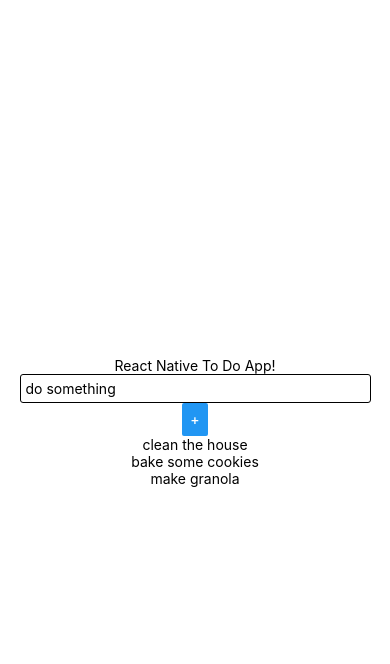
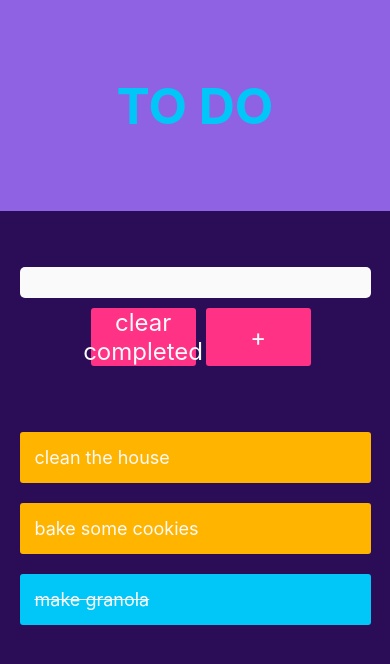
Before and after one commit to amlane/RN-Task-Master, a React Native app: screen / in a window 390 px wide. Shown: the top 664 px of the page. Built offline with nearby package versions, Linux system fonts and the light colour scheme.

Commit message:
some styling and toggleCompleted featured added

```diff
--- a/App.js
+++ b/App.js
@@ -1,5 +1,5 @@
 import React from 'react';
-import { StyleSheet, Text, View, TextInput, Button } from 'react-native';
+import { StyleSheet, Text, View, TextInput, Button, TouchableHighlight } from 'react-native';
 
 export default class App extends React.Component {
   constructor() {
@@ -22,9 +22,21 @@ export default class App extends React.Component {
     }
   }
 
-
+  toggleCompleted = id => {
+    const newList = this.state.tasks.map(t => {
+      if (t.id === id) {
+        return { ...t, completed: !t.completed }
+      }
+      return t;
+    })
+    this.setState(prevState => ({
+      ...prevState,
+      tasks: newList
+    }))
+  }
 
   handleSubmit = () => {
+    if (this.state.newTask === "") return;
     const newObj = {
       id: Date.now(),
       text: this.state.newTask,
@@ -32,47 +44,112 @@ export default class App extends React.Component {
     }
     this.setState(prevState => ({
       ...prevState,
-      tasks: [...this.state.tasks, newObj]
+      tasks: [...this.state.tasks, newObj],
+      newTask: ""
     }))
   }
 
 
   render() {
     return (
-      <View style={styles.container}>
-        <Text>React Native To Do App!</Text>
+      <>
+        <View style={styles.header}>
+          <Text style={styles.title}>TO DO</Text>
+        </View>
+
+        <View style={styles.form}>
           <TextInput
-          placeholder="do something"
             style={styles.inputField}
             value={this.state.newTask}
             name="newTask"
             onChangeText={(newTask) => this.setState({ newTask })}
           />
-        <Button onPress={this.handleSubmit} title="+" />
-
+          <View style={styles.btnCtnr}>
+            <TouchableHighlight style={styles.customBtn}>
+              <Text style={styles.btnText}>clear completed</Text>
+            </TouchableHighlight>
+            <TouchableHighlight style={styles.customBtn} onPress={this.handleSubmit}>
+              <Text style={styles.btnText}>+</Text>
+            </TouchableHighlight>
+          </View>
+        </View>
+        <View style={styles.container}>
           {this.state.tasks.map(x => {
             return (
-            <Text key={x.id}>{x.text}</Text>
+              <Text key={x.id} style={x.completed ? styles.completedTask : styles.taskText} onPress={() => this.toggleCompleted(x.id)}>{x.text}</Text>
             )
           })}
         </View>
+      </>
     );
   }
 }
 
 
 const styles = StyleSheet.create({
-  container: {
+  header: {
     flex: 2,
-    backgroundColor: '#fff',
     alignItems: 'center',
     justifyContent: 'center',
+    backgroundColor: '#8F62E4'
+  },
+  form: {
+    flex: 2,
+    alignItems: 'center',
+    justifyContent: 'center',
+    backgroundColor: "#2B0D57"
+  },
+  container: {
+    flex: 4,
+    alignItems: 'center',
+    backgroundColor: "#2B0D57"
+  },
+  title: {
+    fontSize: 50,
+    color: "#01C7F8",
+    fontWeight: "bold"
   },
   inputField: {
-    borderColor: '#000',
-    borderWidth: 0.5,
+    borderRadius: 5,
+    backgroundColor: '#FAFAFA',
+    fontSize: 18,
+    width: '90%',
+    margin: 5,
+    padding: 5
+  },
+  btnCtnr: {
+    flexDirection: 'row'
+  },
+  customBtn: {
     borderRadius: 3,
-    padding: 5,
-    width: '90%'
+    backgroundColor: "#FF3285",
+    width: '48%',
+    margin: 5,
+    alignItems: 'center',
+    justifyContent: 'center'
+  },
+  btnText: {
+    color: '#fafafa',
+    textAlign: 'center',
+    fontSize: 24
+  },
+  taskText: {
+    borderRadius: 3,
+    width: '90%',
+    padding: 15,
+    margin: 10,
+    backgroundColor: '#FFB400',
+    color: "#fafafa",
+    fontSize: 18
+  },
+  completedTask: {
+    borderRadius: 3,
+    width: '90%',
+    padding: 15,
+    margin: 10,
+    backgroundColor: '#01C7F8',
+    color: "#fafafa",
+    textDecorationLine: 'line-through',
+    fontSize: 18
   }
 });
```
Lines whose indentation alone changed are shown as unchanged.
